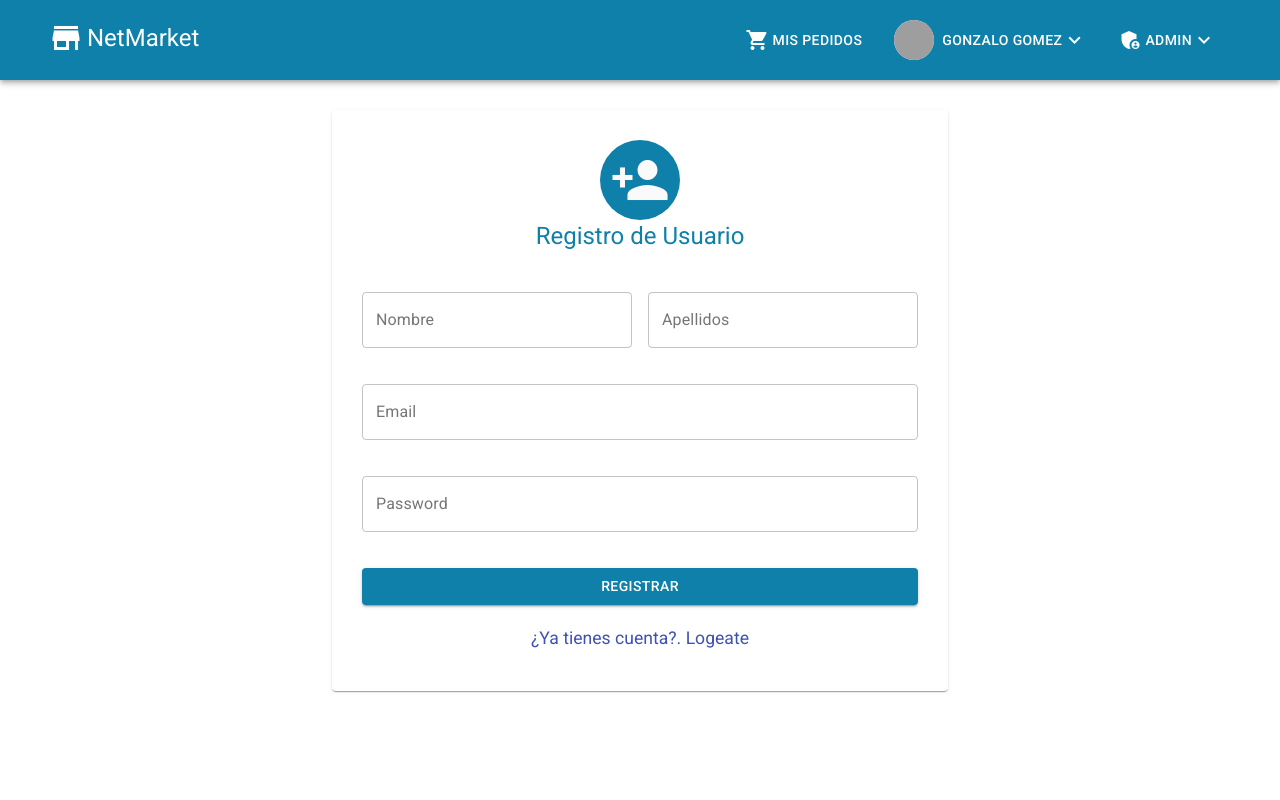
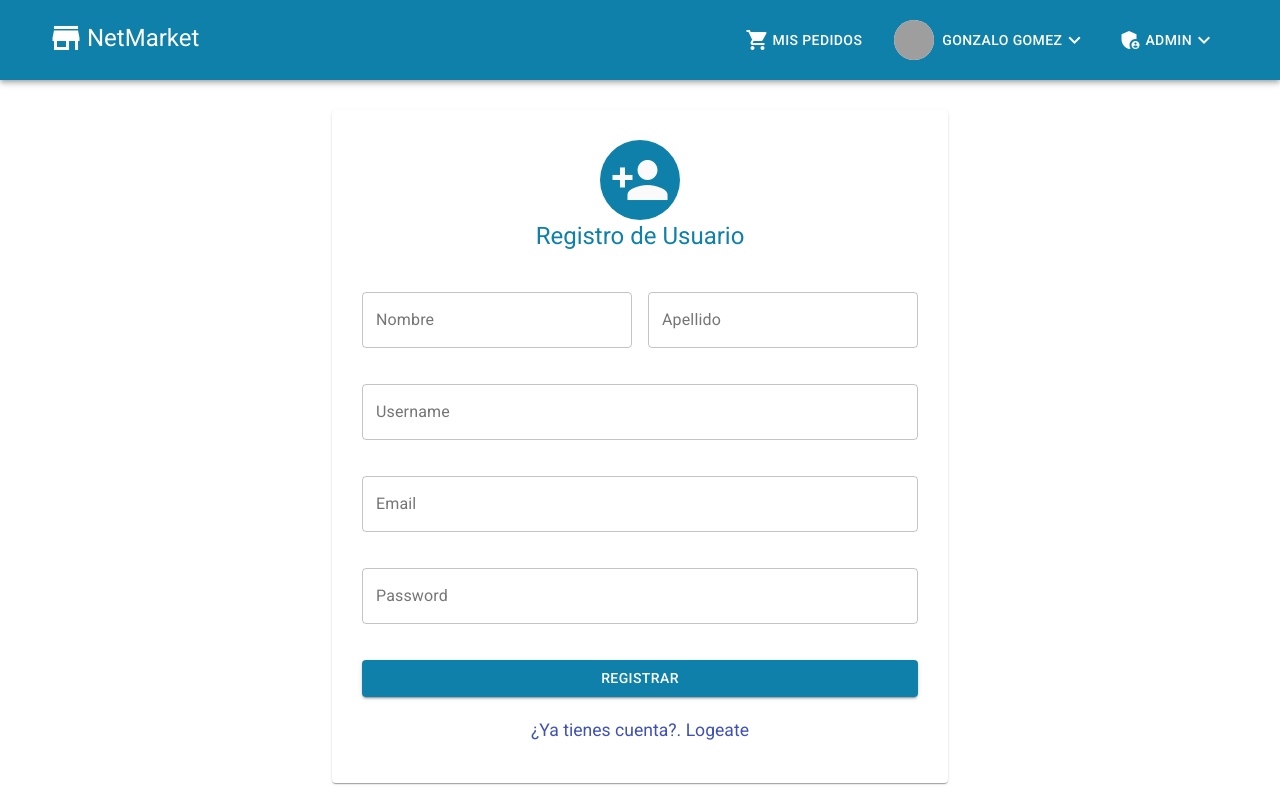
Before and after one commit to gonzalog85/ReactMarket, a React (Create React App) app: page /registrar in a window 1280 px wide. Built offline with nearby package versions, Linux system fonts and the light colour scheme; grey boxes are pictures that could not be loaded.

Commit message:
Funcionalidad registrar nuevos usuarios

```diff
--- /dev/null
+++ b/src/actions/UsuarioAction.js
@@ -0,0 +1,12 @@
+import HttpClient from '../services/HttpClient'
+
+export const registrarUsuario = usuario => {
+    return new Promise((resolve, reject) => {
+        HttpClient.post('/api/usuario/registrar', usuario).then(response => {
+            resolve(response);
+        })
+            .catch((error) => {
+                resolve(error);
+            })
+    });
+}
--- a/src/componentes/seguridad/RegistrarUsuario.js
+++ b/src/componentes/seguridad/RegistrarUsuario.js
@@ -12,20 +12,23 @@ import React from 'react';
 import useStyles from '../../theme/useStyles';
 import { Link } from 'react-router-dom';
 import { useState } from 'react';
+import { registrarUsuario } from '../../actions/UsuarioAction';
 
 const clearUsuario = {
   nombre: '',
-  apellidos: '',
+  apellido: '',
   email: '',
   password: '',
+  username: ''
 };
 
 const RegistrarUsuario = () => {
   const [usuario, setUsuaio] = useState({
     nombre: '',
-    apellidos: '',
+    apellido: '',
     email: '',
     password: '',
+    username: ''
   });
 
   const handleChange = (e) => {
@@ -37,8 +40,11 @@ const RegistrarUsuario = () => {
   };
 
   const guardarUsuario = () => {
-    console.log('Mi usuario es: ', usuario);
-    setUsuaio(clearUsuario);
+    // console.log('Mi usuario es: ', usuario);
+    // setUsuaio(clearUsuario);
+    registrarUsuario(usuario).then(response => {
+      console.log('Objeto response que envia el servidor', response);
+    })
   };
 
   const classes = useStyles();
@@ -68,11 +74,22 @@ const RegistrarUsuario = () => {
 
                 <Grid item lg={6} xs={12} className={classes.gridmb}>
                   <TextField
-                    label="Apellidos"
+                    label="Apellido"
                     variant="outlined"
                     fullWidth
-                    name="apellidos"
-                    value={usuario.apellidos}
+                    name="apellido"
+                    value={usuario.apellido}
+                    onChange={handleChange}
+                  />
+                </Grid>
+
+                <Grid item lg={12} xs={12} className={classes.gridmb}>
+                  <TextField
+                    label="Username"
+                    variant="outlined"
+                    fullWidth
+                    name="username"
+                    value={usuario.usrname}
                     onChange={handleChange}
                   />
                 </Grid>
```
